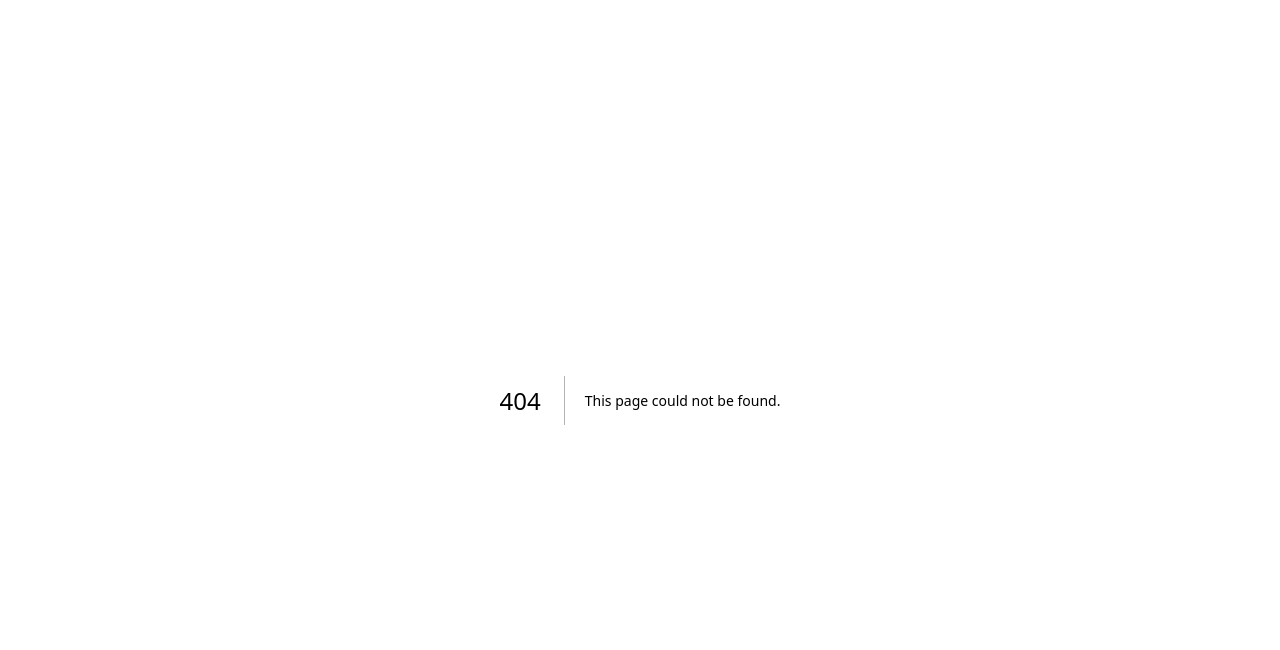
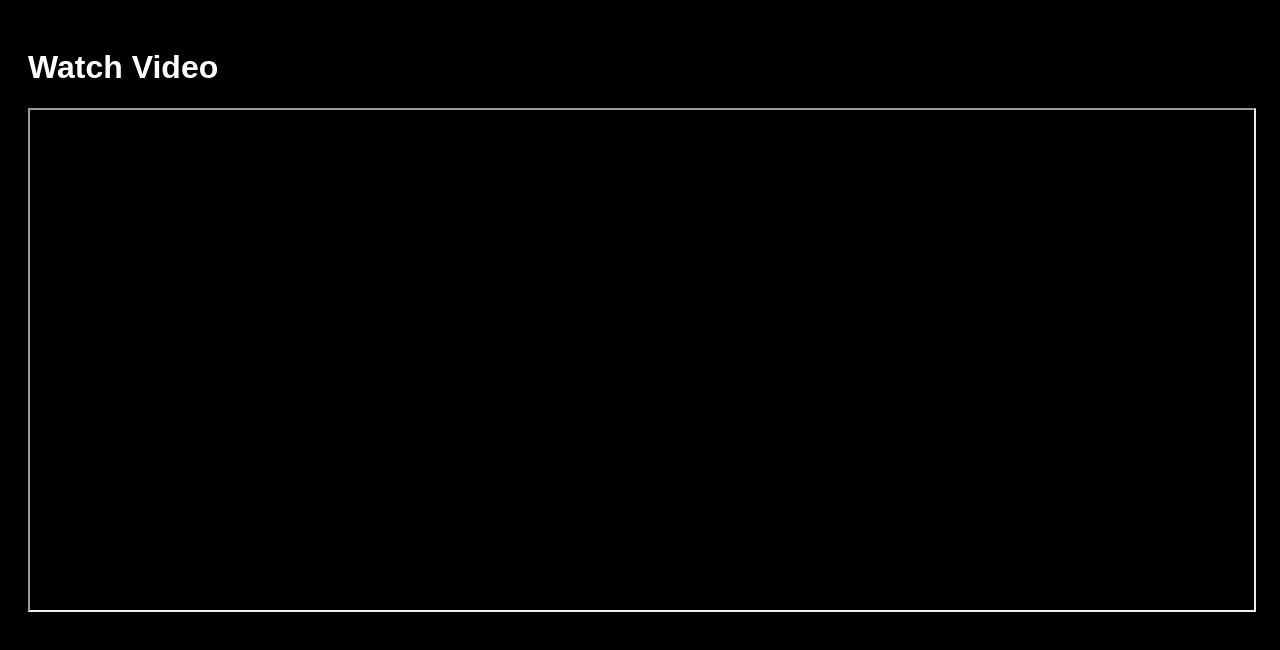
Before and after one commit to rakajaya515-netizen/Asupan01, a Next.js app: page /watch/1/1 in a window 1280 px wide. Before the commit this address had no page. Shown: the top 650 px of the page. Built offline with nearby package versions, Linux system fonts and the light colour scheme.

Commit message:
Update and rename app/watch/page.js to app/watch/[source]/[id]/page.js

```diff
--- /dev/null
+++ b/app/watch/[source]/[id]/page.js
@@ -0,0 +1,32 @@
+export async function generateMetadata({ params }) {
+  return {
+    title: `Watch ${params.id} - Asupanmu`,
+  };
+}
+
+export default function Watch({ params }) {
+  const { id, source } = params;
+
+  let embed = "";
+
+  if (source === "dood") {
+    embed = `https://doodstream.com/e/${id}`;
+  }
+
+  if (source === "vidara") {
+    embed = `https://vidara.so/${id}`;
+  }
+
+  return (
+    <main style={{ padding: 20 }}>
+      <h1>Watch Video</h1>
+
+      <iframe
+        src={embed}
+        width="100%"
+        height="500"
+        allowFullScreen
+      ></iframe>
+    </main>
+  );
+}
```
Also changed, not shown: app/watch/page.js (deleted, +0 -31 lines).
